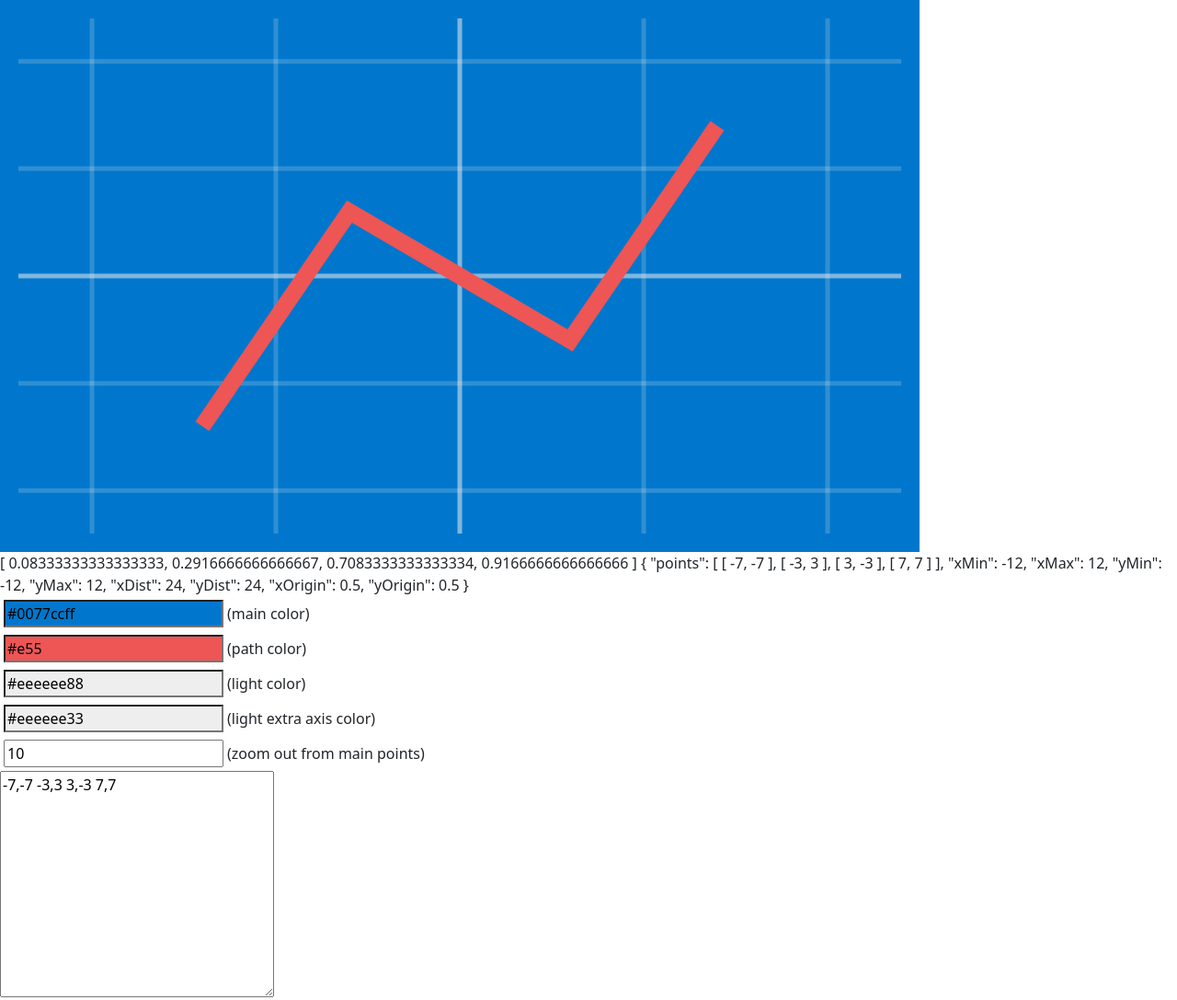
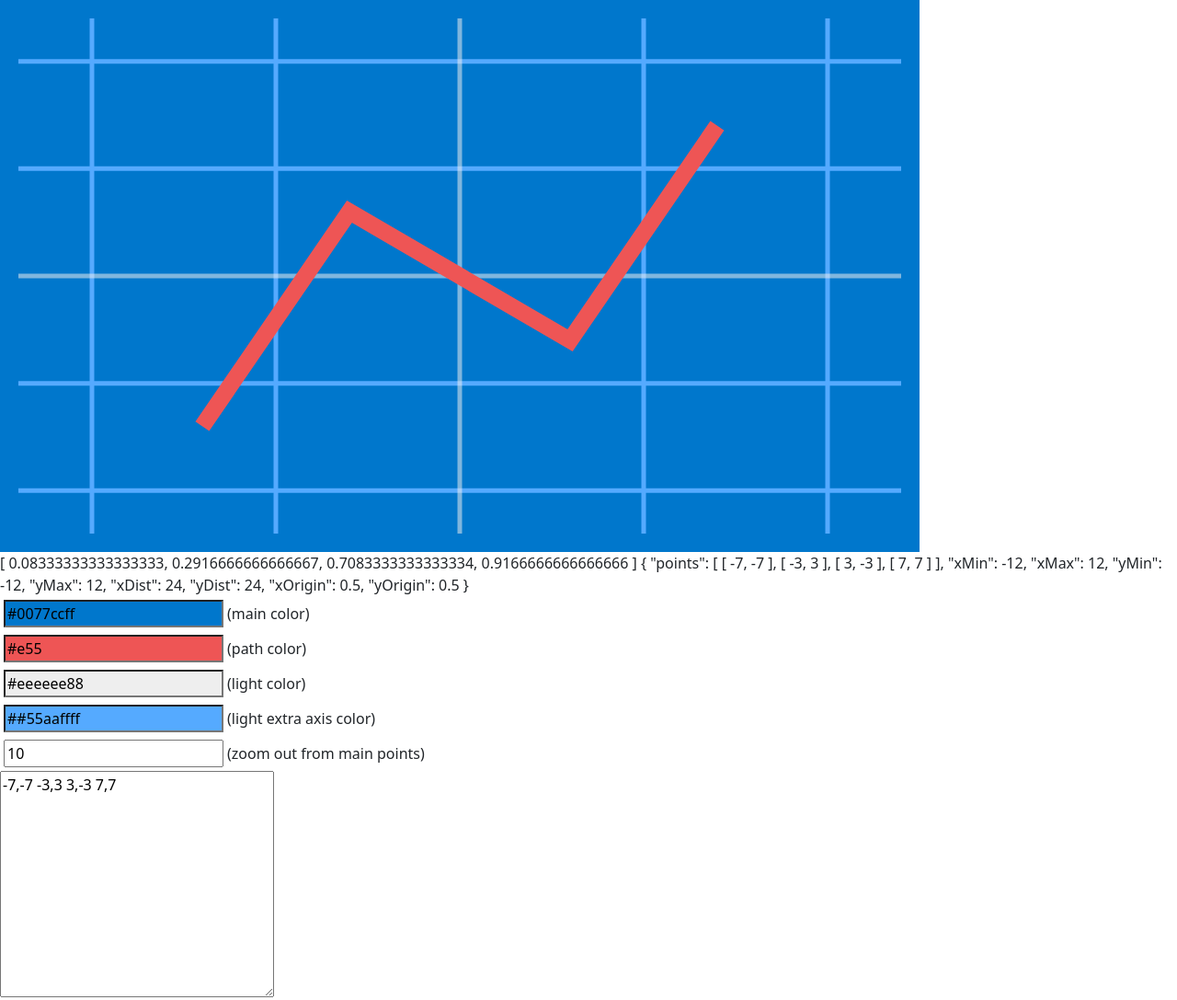
Before and after one commit to tdewin/dynamicsvg, a plain HTML site: page simplecurve/index.html in a window 1280 px wide. Shown: the top 1087 px of the page at 92% size. Drawn offline with nearby package versions, Linux system fonts and the light colour scheme.

Commit message:
Update index.html

```diff
--- a/simplecurve/index.html
+++ b/simplecurve/index.html
@@ -120,7 +120,7 @@
              mainColorWA: "#0077ccff",
              pathColorWA: "#e55",
              lightColorWA: "#eeeeee88",
-             lightAxisColorWA: "#eeeeee33",
+             lightAxisColorWA: "##55aaffff",
              height:600,
              width:1000,
              padding:20,
```
